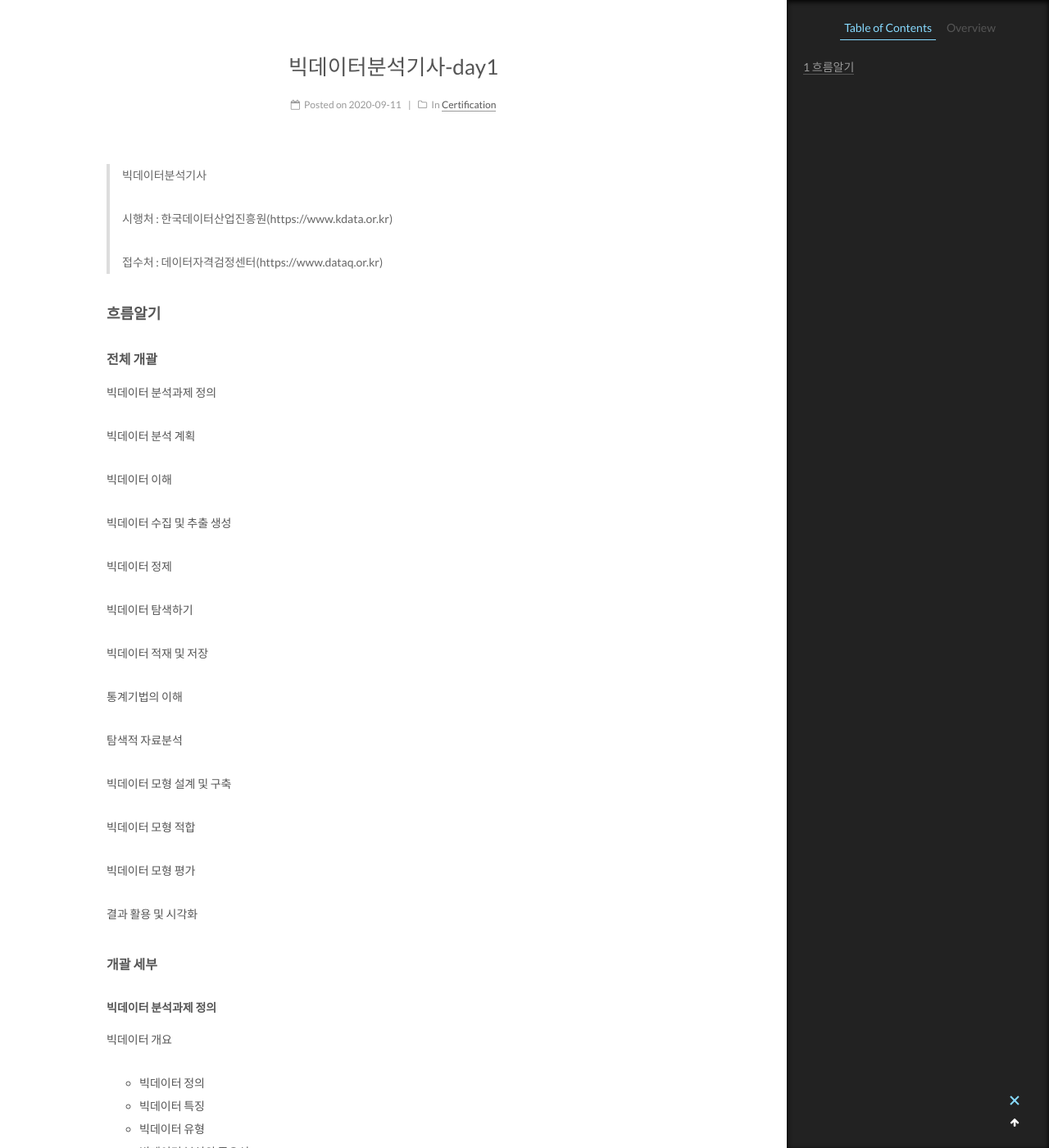
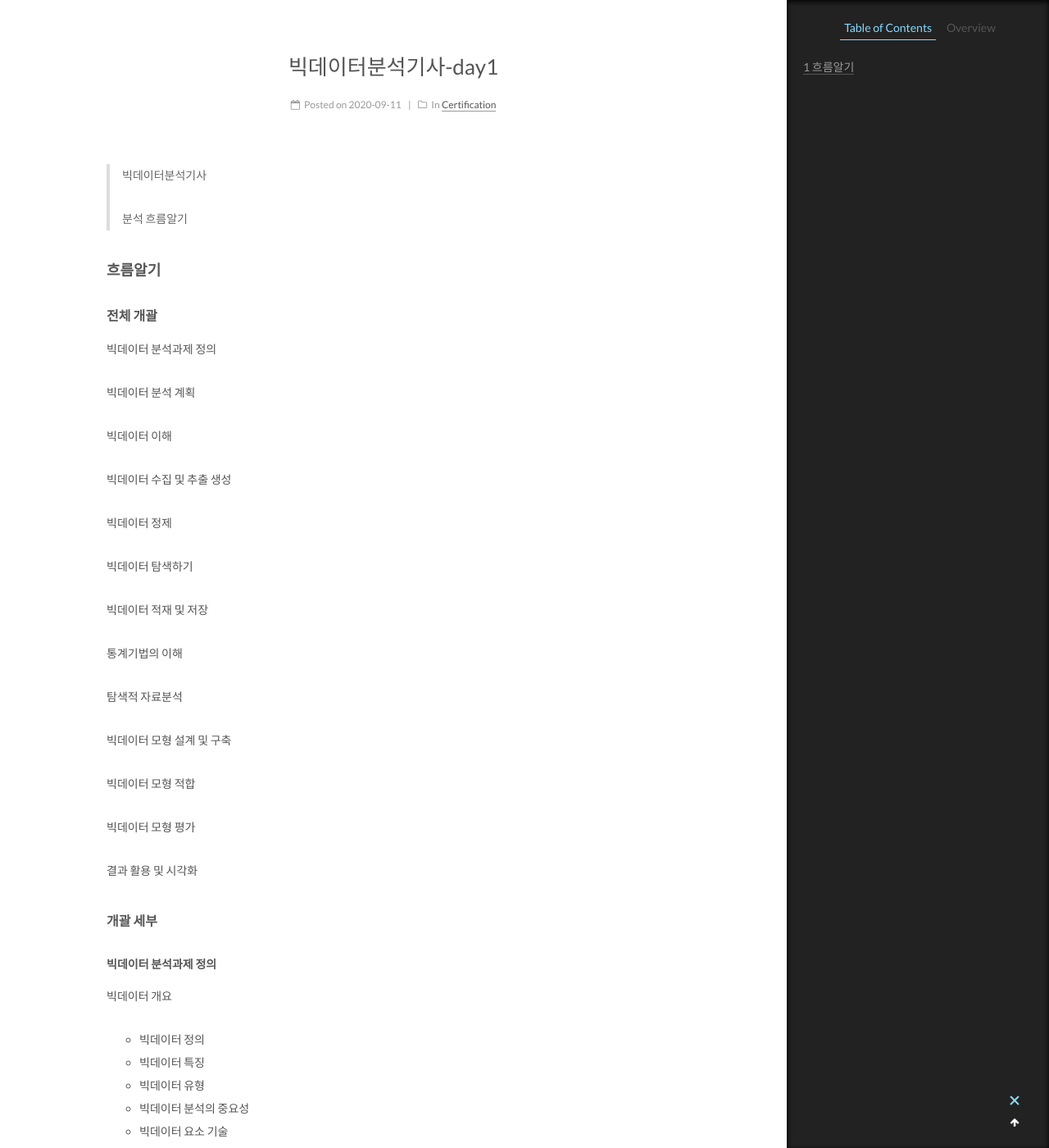
Before and after one commit to owner0220/owner0220.github.io, a Jekyll site: the page built from _posts/2020-09-11-빅데이터분석기사-day1.markdown, in a window 1280 px wide and 1400 px high, scrolled down 324 px. Shown: the whole window at 82% size. Built offline with Jekyll 4.4.1, drawn with Linux system fonts in a browser that asks for light colours.

Commit message:
posting edit

```diff
--- a/_posts/2020-09-11-빅데이터분석기사-day1.markdown
+++ b/_posts/2020-09-11-빅데이터분석기사-day1.markdown
@@ -9,9 +9,7 @@ tag:
 
 > 빅데이터분석기사
 >
-> 시행처 : 한국데이터산업진흥원(https://www.kdata.or.kr)
->
-> 접수처 : 데이터자격검정센터(https://www.dataq.or.kr)
+> 분석 흐름알기
 
 ### 흐름알기
 
```
